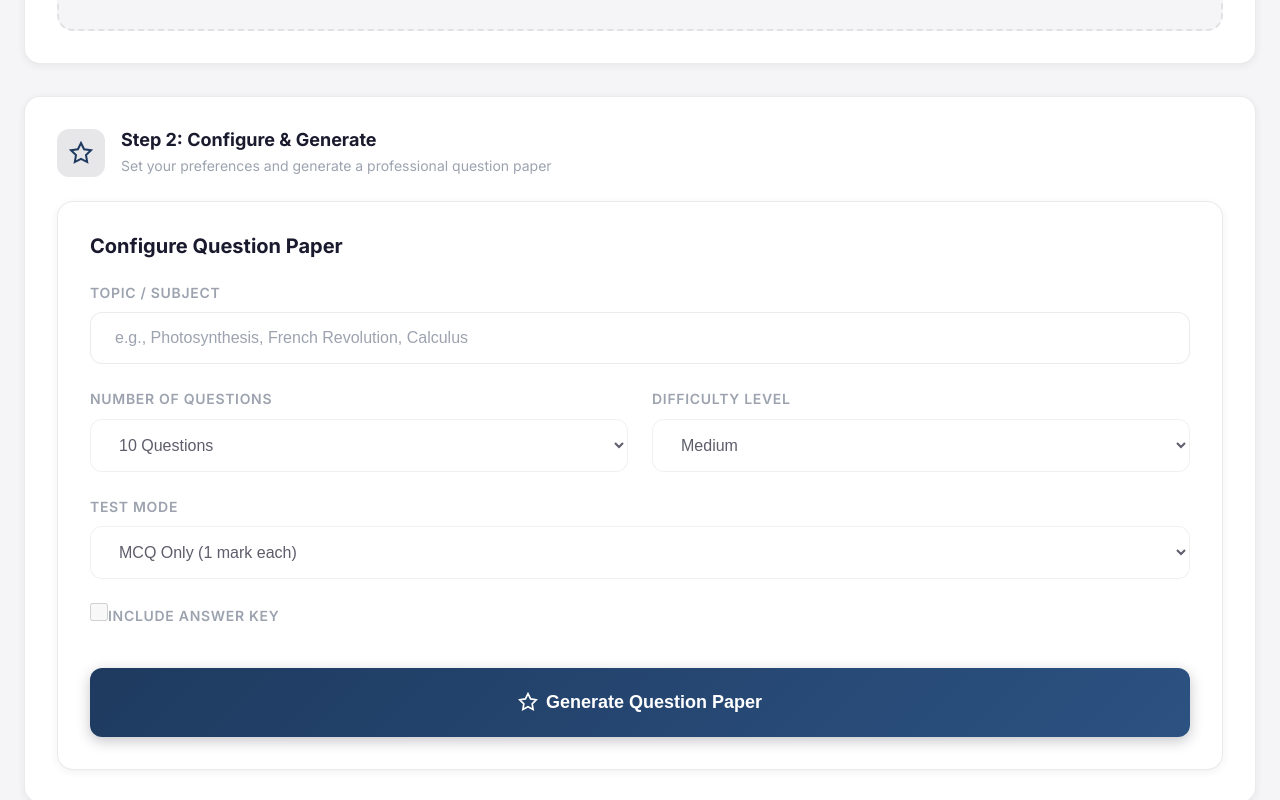
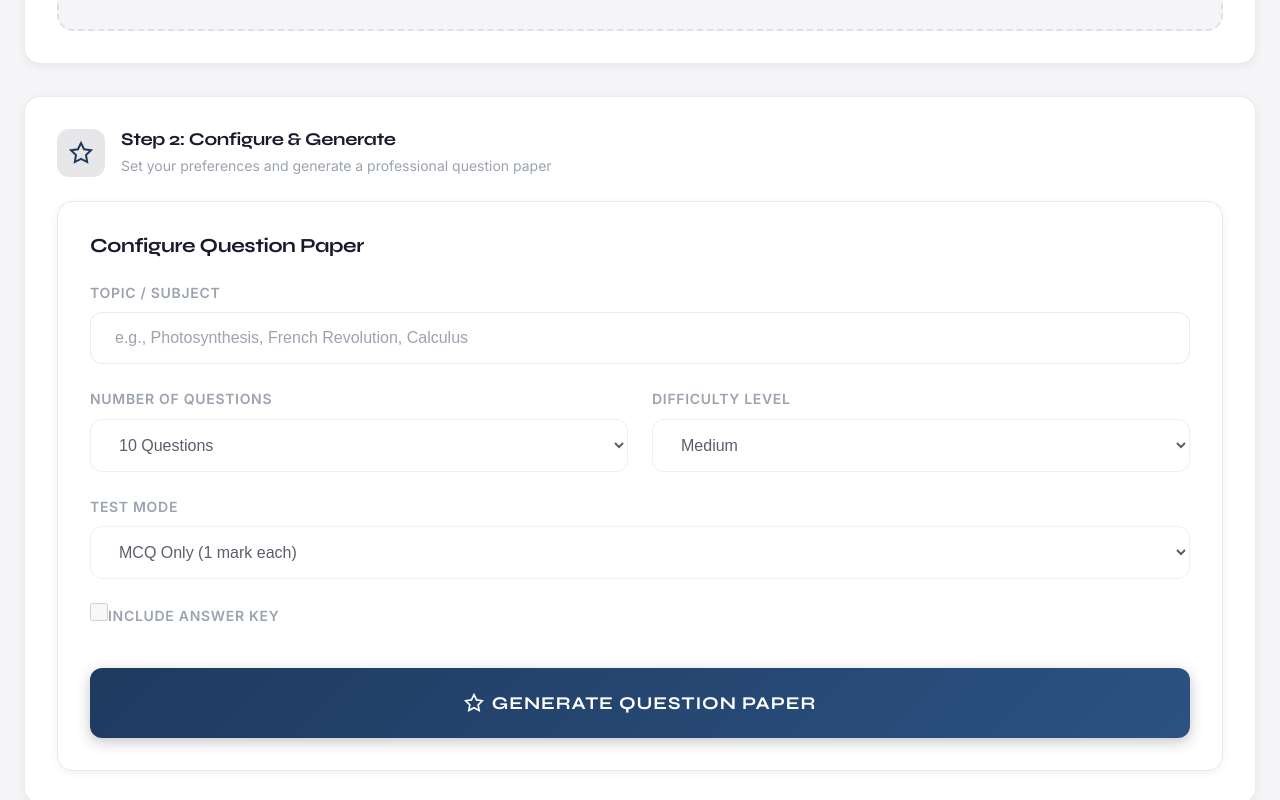
Before and after one commit to RohanCB18/EL_project, a React (Vite) app in the folder frontend/: page /teacher in a window 1280 px wide. Shown: the part 660-1460 px from the top of the page. Built offline with nearby package versions, Linux system fonts and the light colour scheme.

Commit message:
style: update typography to use Syne font

```diff
--- a/frontend/src/index.css
+++ b/frontend/src/index.css
@@ -1,3 +1,5 @@
+@import url('https://fonts.googleapis.com/css2?family=Inter:wght@400;500;600;700&family=Syne:wght@400;500;600;700;800&display=swap');
+
 /* ================================
    StudyGenius - Professional Design System
    Light Mode - Google/CRED Inspired
@@ -43,6 +45,8 @@
 
   /* Typography */
   --font-family: 'Inter', -apple-system, BlinkMacSystemFont, 'Segoe UI', Roboto, sans-serif;
+  --font-family-display: 'Syne', sans-serif;
+  /* New Display Font */
   --font-size-xs: 0.75rem;
   --font-size-sm: 0.875rem;
   --font-size-base: 1rem;
@@ -114,9 +118,11 @@
 h4,
 h5,
 h6 {
+  font-family: var(--font-family-display);
   font-weight: 700;
   line-height: 1.2;
   color: var(--color-text-primary);
+  letter-spacing: -0.02em;
 }
 
 h1 {
@@ -201,13 +207,16 @@
 
 /* Buttons */
 .btn {
+  font-family: var(--font-family-display);
   display: inline-flex;
   align-items: center;
   justify-content: center;
   gap: var(--spacing-sm);
   padding: var(--spacing-md) var(--spacing-xl);
   font-size: var(--font-size-base);
-  font-weight: 600;
+  font-weight: 700;
+  text-transform: uppercase;
+  letter-spacing: 0.05em;
   border: none;
   border-radius: var(--radius-lg);
   cursor: pointer;
```
